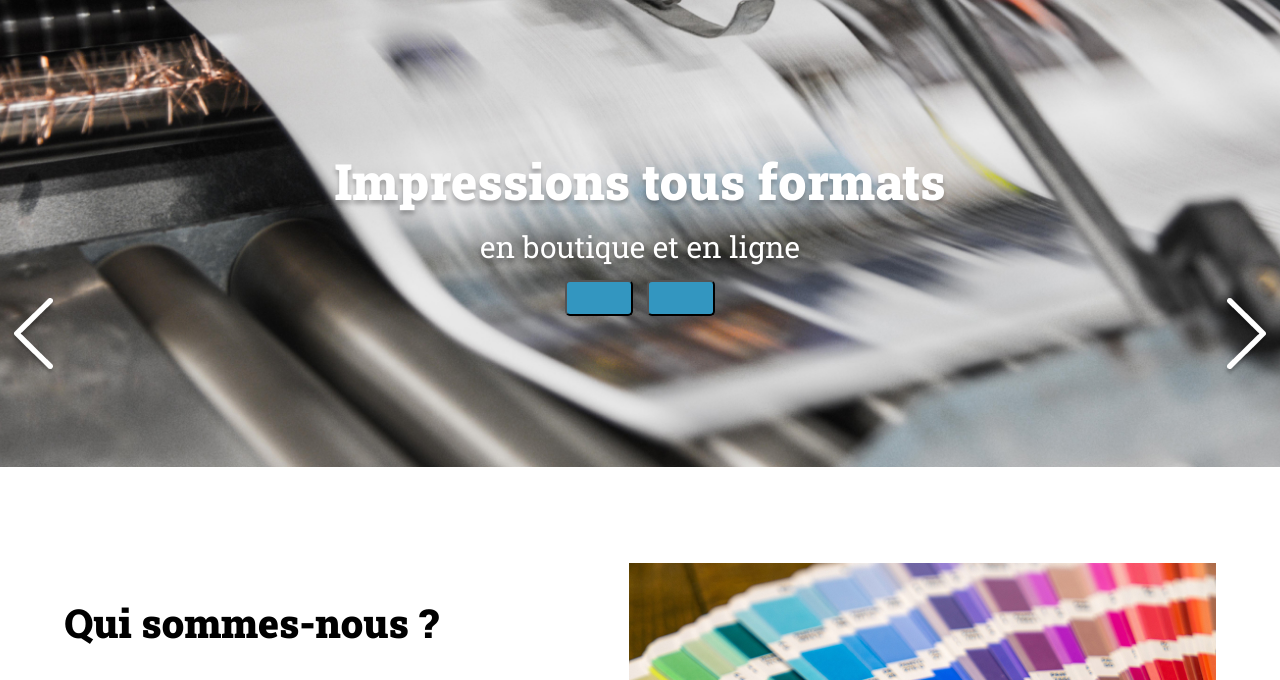
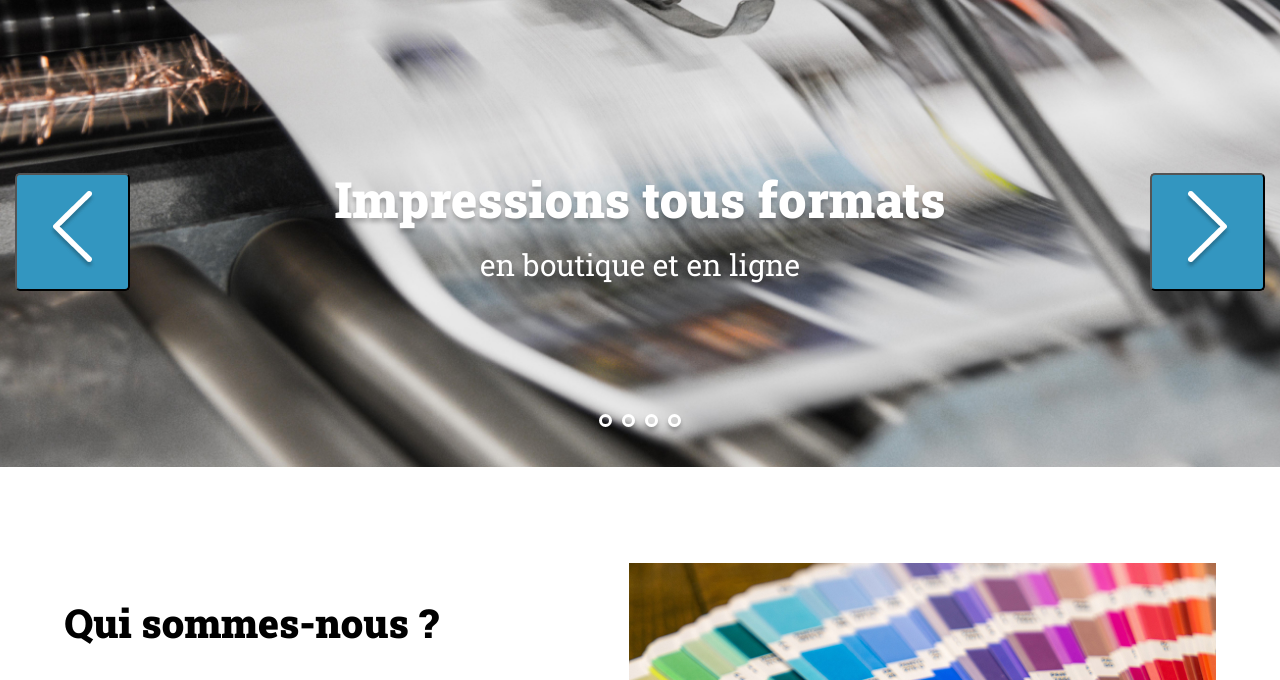
Before and after one commit to oanaciuca/print-it, a plain HTML site: page Print-it-JS-main/index.html in a window 1280 px wide. Shown: the part 104-784 px from the top of the page. Drawn offline with Linux system fonts and the light colour scheme.

Commit message:
Correction idex.html

```diff
--- a/Print-it-JS-main/assets/script.js
+++ b/Print-it-JS-main/assets/script.js
@@ -16,3 +16,27 @@ const slides = [
 		"tagLine":"Autocollants <span>avec découpe laser sur mesure</span>"
 	}
 ]
+
+
+document.addEventListener('DOMContentLoaded', (event) => {
+    // Sélectionner les boutons de navigation gauche et droite
+    //const arrowLeft = document.querySelector('.arrow_left'); // Sélectionner le bouton de la flèche gauche
+    //const arrowRight = document.querySelector('.arrow_right'); // Sélectionner le bouton de la flèche droite
+
+// Vérifier la récupération des éléments dans la console
+console.log('Flèche gauche:', arrowLeft); // Devrait afficher le bouton de la flèche gauche dans la console
+console.log('Flèche droite:', arrowRight); // Devrait afficher le bouton de la flèche droite dans la console
+
+ // Ajouter des écouteurs d'événements pour tester le clic sur les flèches
+ arrowLeft.addEventListener('click', function () {
+	console.log('Flèche gauche cliquée'); // Afficher un message dans la console pour la flèche gauche
+	alert('Flèche gauche cliquée'); // Afficher une alerte pour la flèche gauche
+});
+
+arrowRight.addEventListener('click', function () {
+	console.log('Flèche droite cliquée'); // Afficher un message dans la console pour la flèche droite
+	alert('Flèche droite cliquée'); // Afficher une alerte pour la flèche droite
+});
+
+
+})
--- a/Print-it-JS-main/index.html
+++ b/Print-it-JS-main/index.html
@@ -8,7 +8,6 @@
 	<link rel="preconnect" href="https://fonts.googleapis.com">
 	<link rel="preconnect" href="https://fonts.gstatic.com" crossorigin>
 	<link href="https://fonts.googleapis.com/css2?family=Roboto:wght@400;700&family=Roboto+Slab:wght@400;900&display=swap" rel="stylesheet">
-	<script src="./assets/script.js" defer></script>
 </head>
 <body>
 <header class="container">
@@ -21,16 +20,22 @@
 	<div id="banner">
 		<img class="banner-img" src="./assets/images/slideshow/slide1.jpg" alt="Banner Print-it">
 		<p>Impressions tous formats <span>en boutique et en ligne</span></p>
+		<div class="arrow arrow_left">
+		    <button class="btn">
+		        <img src="assets/images/arrow_left.png">
+		    </button>
+	    </div>
+	    <div class="arrow arrow_right">
+		    <button class="btn">
+                <img src="assets/images/arrow_right.png">
+		    </button>
+	    </div>
 		<div class="dots">
+			<span class="dot"></span>
+            <span class="dot"></span>
+            <span class="dot"></span>
+			<span class="dot"></span>
 		</div>
-		<div class="arrows">
-			<button class="btn prev">
-                <img src="./assets/images/arrow_left.png" alt="Previous" class="arrow arrow_left">
-		    </button>
-			<button class="btn next">
-                <img src="./assets/images/arrow_right.png" alt="Next" class="arrow arrow_right">
-		    </button>
-        </div>
 	</div>
 	<section id="about-us" class="container">
 		<div>
```
